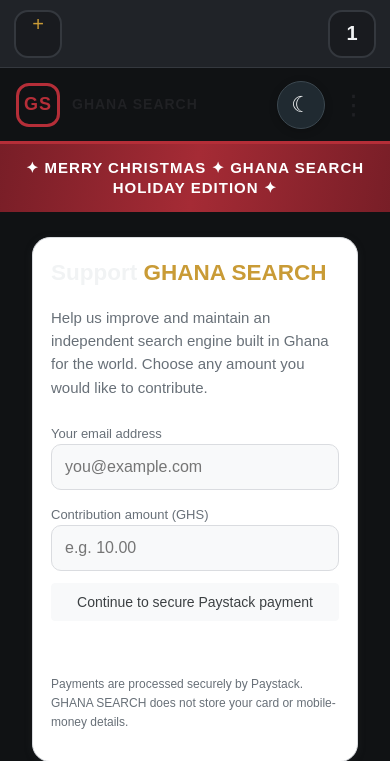
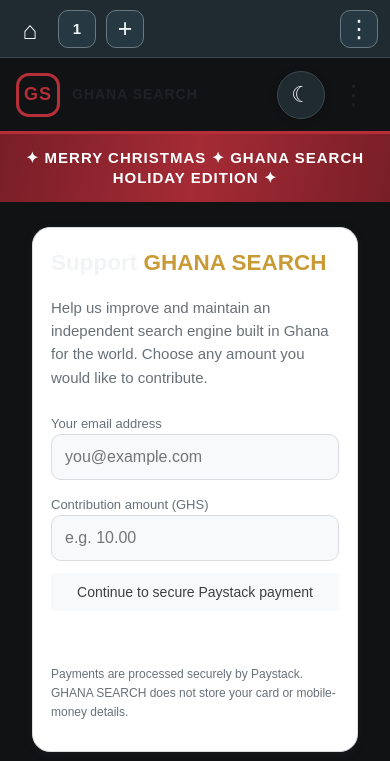
Before and after one commit to MUSTAKEEM1-N/ghana-search, a Flask app: page /support in a window 390 px wide. Shown: the top 761 px of the page. Run offline with Flask 3, Linux system fonts and the light colour scheme; some libraries are stand-ins or nearby versions.

Commit message:
Restore Google-style mobile tabs and settings menu

```diff
--- a/templates/index.html
+++ b/templates/index.html
@@ -616,6 +616,45 @@ body.christmas-mode .ai-mode-message .ai-sources a{color:#9ed3ad}
  .home-story{display:grid!important;grid-template-columns:minmax(0,1fr) 76px!important;align-items:center!important;gap:12px!important;padding:13px 0!important;background:transparent!important;border:0!important;border-bottom:1px solid #45494f!important}
 }
 
+
+/* MOBILE TAB BAR RESTORE: show the Google-style page controls */
+@media(max-width:650px){
+ .browser-tabs{
+  display:flex!important;position:relative!important;gap:10px!important;
+  height:58px!important;min-height:58px!important;padding:6px 12px!important;
+  justify-content:flex-start!important;align-items:center!important;
+  background:#202a31!important;border-bottom:1px solid #3c4850!important;
+ }
+ .mobile-home-link{
+  display:grid!important;place-items:center!important;order:1!important;
+  flex:0 0 36px!important;width:36px!important;height:36px!important;
+  color:#f1f3f4!important;font-size:25px!important;text-decoration:none!important;
+ }
+ .browser-tab-list{display:none!important}
+ .mobile-tab-count{
+  display:grid!important;place-items:center!important;order:2!important;
+  flex:0 0 38px!important;width:38px!important;height:38px!important;
+  border:1px solid #697780!important;border-radius:10px!important;
+  background:#263943!important;color:#f1f3f4!important;font-size:15px!important;
+ }
+ .new-browser-tab{
+  display:grid!important;place-items:center!important;order:3!important;
+  flex:0 0 38px!important;width:38px!important;height:38px!important;
+  margin-left:0!important;border:1px solid #697780!important;
+  border-radius:10px!important;background:#263943!important;
+  color:#f1f3f4!important;font-size:25px!important;
+ }
+ .mobile-menu-button{
+  display:grid!important;place-items:center!important;order:4!important;
+  flex:0 0 38px!important;width:38px!important;height:38px!important;
+  margin-left:auto!important;border:1px solid #697780!important;
+  border-radius:10px!important;background:#263943!important;
+  color:#f1f3f4!important;font-size:24px!important;cursor:pointer!important;
+ }
+ .mobile-quick-menu.open{right:12px!important;top:58px!important;bottom:auto!important}
+ .mobile-tab-grid.open{top:64px!important}
+}
+
 </style>
 </head>
 
```
